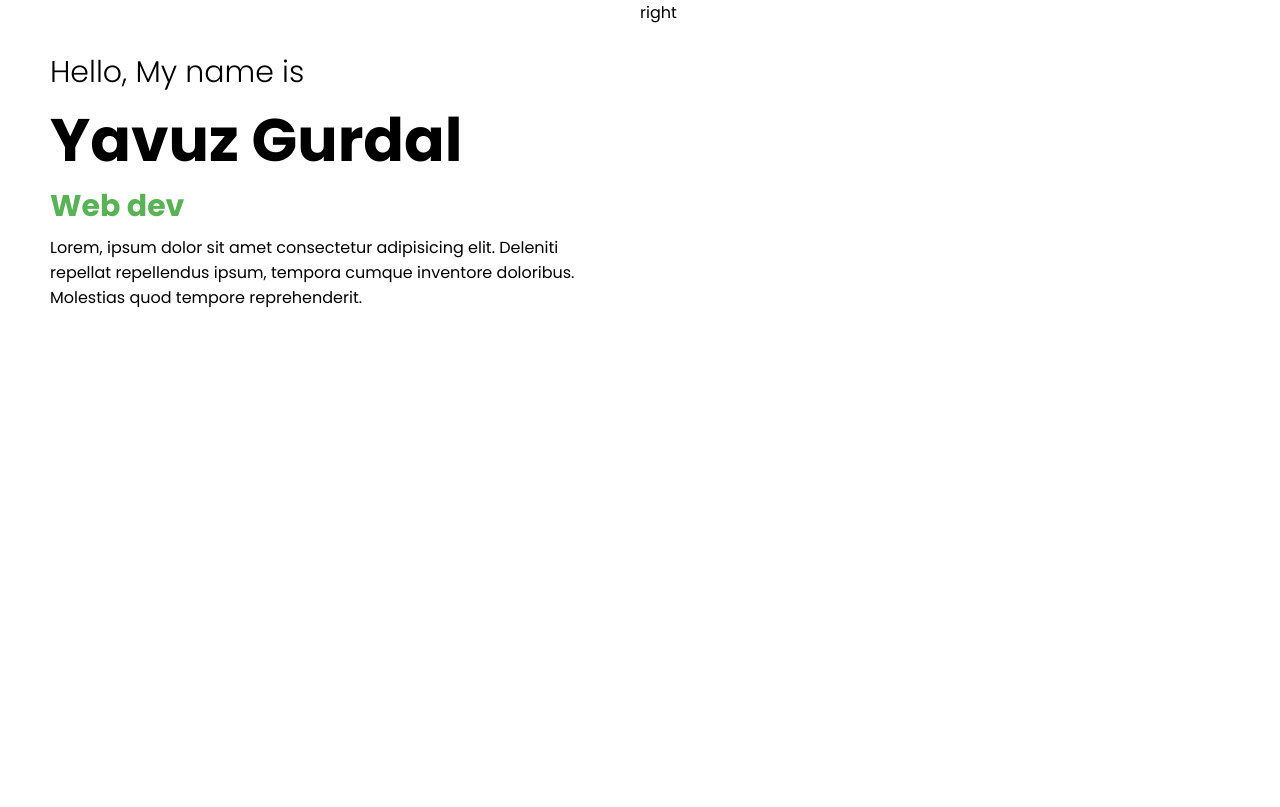
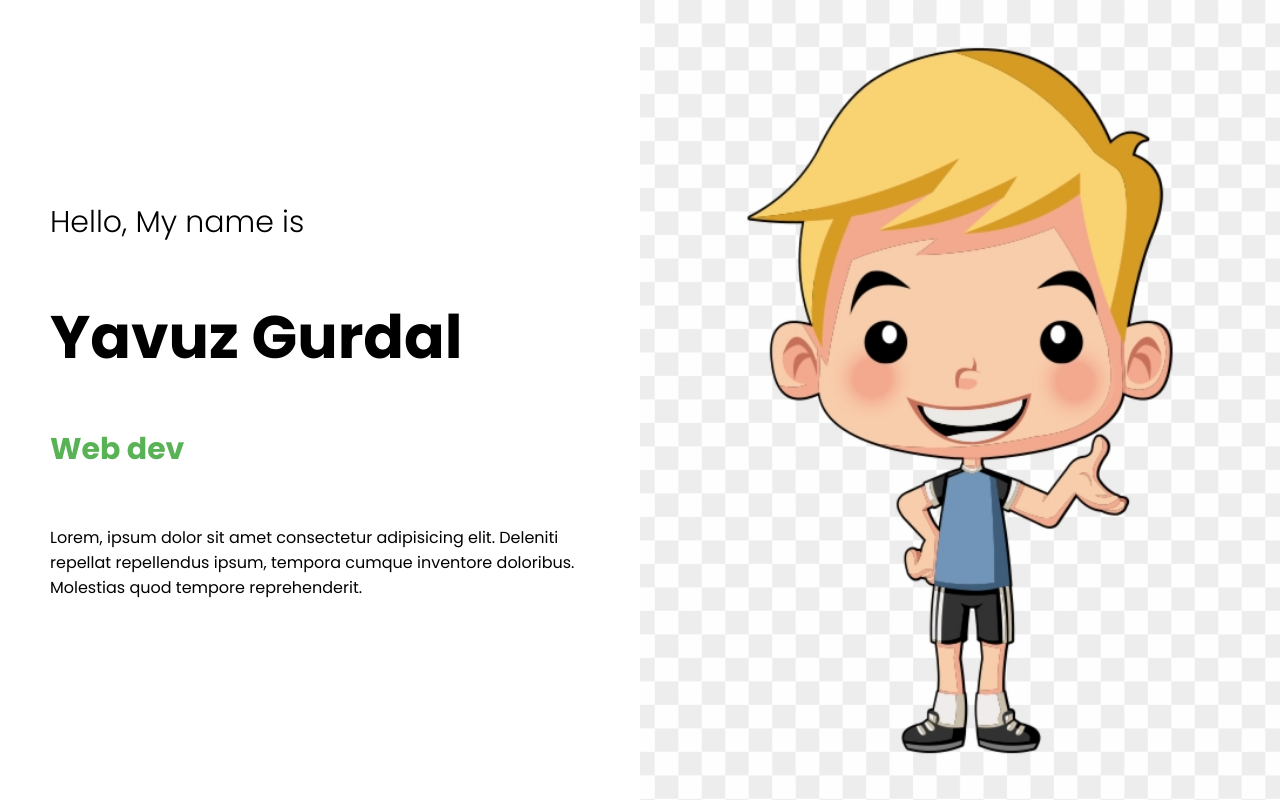
Before and after one commit to YavuzGurdal/React_Portfolio_1, a React (Create React App) app: page / in a window 1280 px wide. Built offline with nearby package versions, Linux system fonts and the light colour scheme.

Commit message:
third commit

```diff
--- a/src/components/intro/Intro.jsx
+++ b/src/components/intro/Intro.jsx
@@ -1,5 +1,6 @@
 import React from "react";
 import "./intro.css";
+import Me from "../../img/Me.png";
 
 function Intro() {
   return (
@@ -18,11 +19,15 @@ function Intro() {
             </div>
           </div>
           <div className="i-desc">
-              Lorem, ipsum dolor sit amet consectetur adipisicing elit. Deleniti repellat repellendus ipsum, tempora cumque inventore doloribus. Molestias quod tempore reprehenderit.
+            Lorem, ipsum dolor sit amet consectetur adipisicing elit. Deleniti
+            repellat repellendus ipsum, tempora cumque inventore doloribus.
+            Molestias quod tempore reprehenderit.
           </div>
         </div>
       </div>
-      <div className="i-right"> right </div>
+      <div className="i-right">
+        <img src={Me} alt="" className="i-img" />
+      </div>
     </div>
   );
 }
--- a/src/components/intro/intro.css
+++ b/src/components/intro/intro.css
@@ -5,6 +5,9 @@
 
 .i-left {
   flex: 1;
+  display: flex;
+  align-items: center;
+  justify-content: center;
 }
 
 .i-right {
@@ -13,6 +16,10 @@
 
 .i-left-wrapper {
   padding: 50px;
+  height: 50%;
+  display: flex;
+  flex-direction: column; /* elementler ayni kolonda oldugu icin bunu yazdim */
+  justify-content: space-between;
 }
 
 .i-intro {
@@ -63,3 +70,9 @@
   display: flex;
   align-items: center;
 }
+
+.i-img {
+  width: 100%;
+  height: 100%;
+  object-fit: cover;
+}
```
Also changed, not shown: src/img/Me.png (added). Lines whose indentation alone changed are shown as unchanged.
